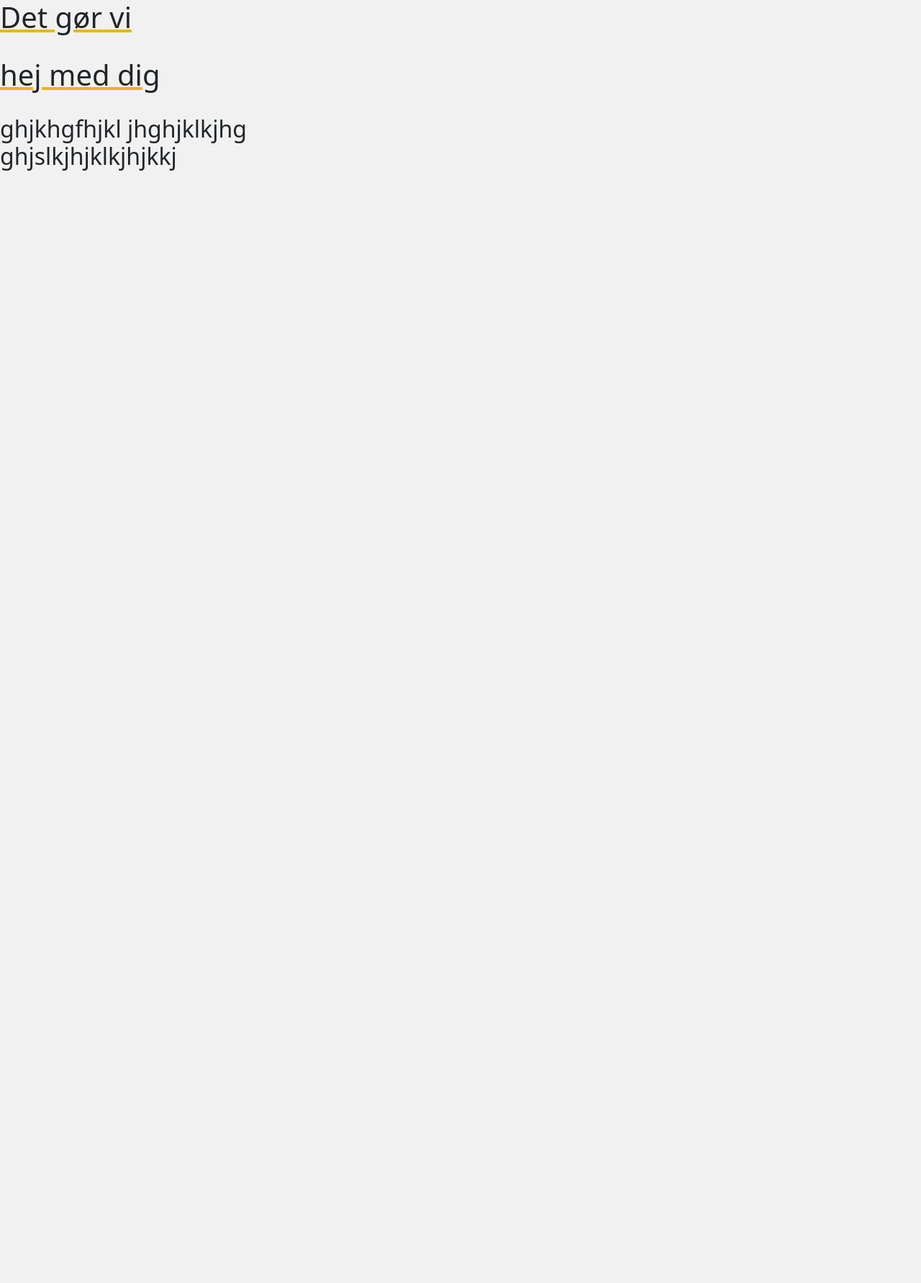
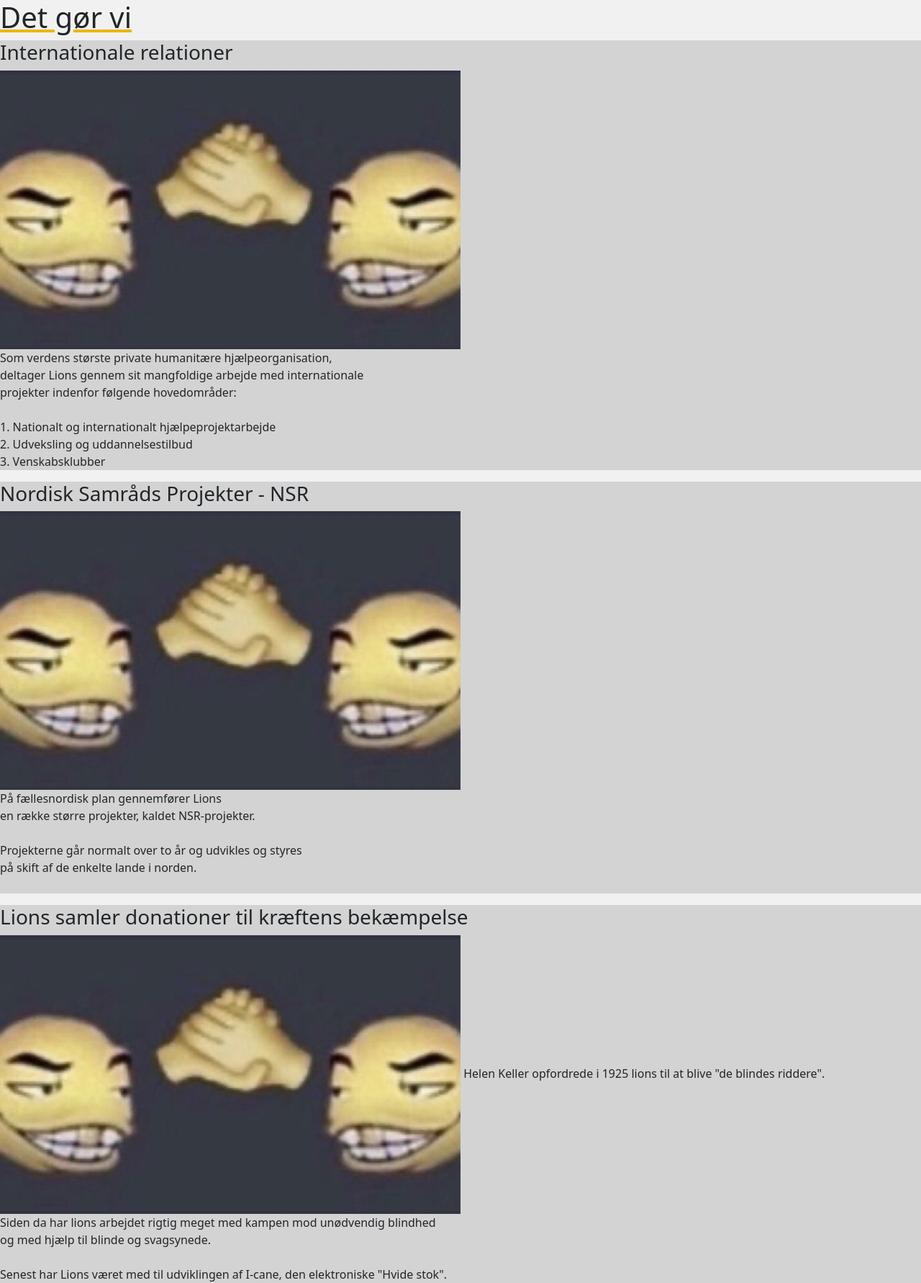
Before and after one commit to ChongIsCode/Lions_Nyk, a PHP site: page /aktiviteter.php in a window 1280 px wide. Shown: the whole page at 72% size. Before the commit the page ends 237 px from the top, so only its background shows below. Run offline with PHP 8.4, Linux system fonts and the light colour scheme; style sheets or scripts are compiled from the project's sources; some libraries are stand-ins or nearby versions.

Commit message:
Information og eksempel billeder sat ind

```diff
--- a/aktiviteter.php
+++ b/aktiviteter.php
@@ -28,14 +28,39 @@
 
 <!-- i <body> har man alt indhold på siden som brugeren kan se -->
 <body>
+<div class="header">
+    <h1>Det gør vi</h1>
+</div>
+<div class="content">
+    <h3>Internationale relationer<br></h3>
+    <img src="images/3.jpg"width="50%">
+    <p>Som verdens største private humanitære hjælpeorganisation,<br>
+        deltager Lions gennem sit mangfoldige arbejde med internationale <br>
+        projekter indenfor følgende hovedområder:<br><br>
 
-<h1>Det gør vi</h1>
-<br>
-<h1>hej med dig</h1>
-<br>
+        1. Nationalt og internationalt hjælpeprojektarbejde<br>
+        2. Udveksling og uddannelsestilbud<br>
+        3. Venskabsklubber<br></p>
+</div>
+<div class="content">
+    <h3>Nordisk Samråds Projekter - NSR<br></h3>
+    <img src="images/3.jpg"width="50%">
+    <p>På fællesnordisk plan gennemfører Lions<br>
+        en række større projekter, kaldet NSR-projekter.<br><br>
 
-<h2>ghjkhgfhjkl jhghjklkjhg <br>
-ghjslkjhjklkjhjkkj<br></h2>
+        Projekterne går normalt over to år og udvikles og styres<br>
+        på skift af de enkelte lande i norden.<br><br></p>
+</div>
+<div class="content">
+    <h3>Lions samler donationer til
+        kræftens bekæmpelse<br></h3>
+    <img src="images/3.jpg"width="50%">
+    <p1>Helen Keller opfordrede i 1925 lions til at blive "de blindes riddere".<br>
+        Siden da har lions arbejdet rigtig meget med kampen mod unødvendig blindhed<br>
+        og med hjælp til blinde og svagsynede.<br><br>
+
+        Senest har Lions været med til udviklingen af I-cane, den elektroniske "Hvide stok".<br></p1>
+</div>
 
 
 <script src="node_modules/bootstrap/dist/js/bootstrap.bundle.min.js"></script>
--- a/css/styles.scss
+++ b/css/styles.scss
@@ -70,3 +70,7 @@ h1 {
 li {
 	list-style: none;
 }
+
+.content{
+	background-color: lightgray;
+}
```
